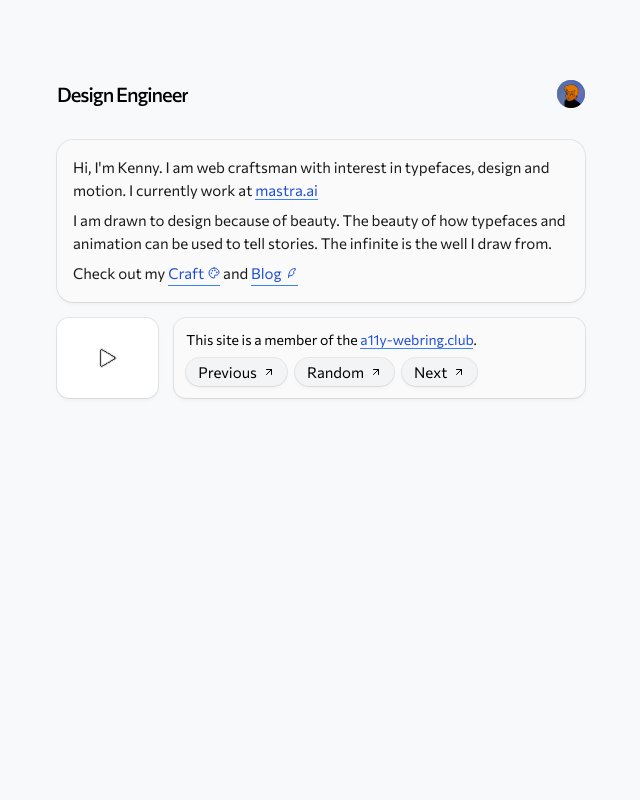
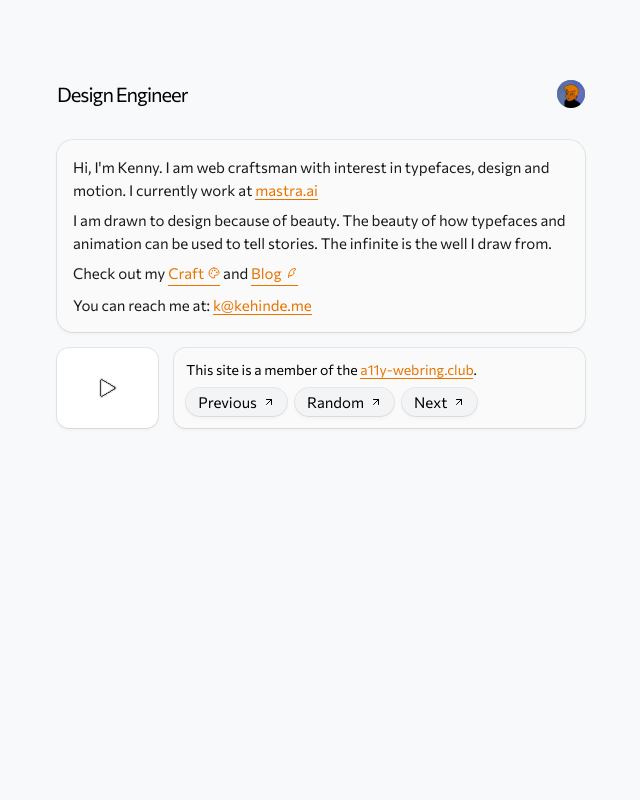
Before and after one commit to adeleke5140/portfolio-v2, a Next.js app: page / in a window 1280 px wide. Shown: the top 800 px of the page, without its empty margins (319-959 px from the left). Built offline with nearby package versions, Linux system fonts and the light colour scheme.

Commit message:
style: enhance link colors, add email contact, and improve play button functionality

```diff
--- a/src/components/introduction.tsx
+++ b/src/components/introduction.tsx
@@ -2,12 +2,11 @@
 import { craft } from '@/components/navigation/navigation'
 import { PageWrapper } from '@/components/pageWrapper'
 import { ProfileShine } from '@/components/profile-shine/profile-shine'
-import { cn } from '@/lib/utils'
 import { ArrowUpRight } from 'lucide-react'
 import { motion } from 'motion/react'
 
 import Link from 'next/link'
-import React from 'react'
+import React, { useState } from 'react'
 export const Introduction = () => {
   const TITLE = 'Design Engineer'
   return (
@@ -16,7 +15,7 @@ export const Introduction = () => {
       heading={
         <div className="flex w-full justify-between flex-row-reverse">
           <ProfileShine classname="mx-0" />
-          <h1 className="text-xl font-medium tracking-tighter">
+          <h1 className="text-xl   tracking-tighter">
             {TITLE.split('').map((letter, index) => (
               <React.Fragment key={index + 'title'}>
                 <span
@@ -44,7 +43,7 @@ export const Introduction = () => {
               design and motion. I currently work at{' '}
               <a
                 href="https://www.mastra.ai"
-                className="border-b border-blue-500 text-blue-700"
+                className="border-b border-[#e87400]   text-[#e87400]"
               >
                 mastra.ai
               </a>
@@ -62,17 +61,17 @@ export const Introduction = () => {
           <div>
             Check out my{' '}
             <Link
-              className="border-b border-blue-500 text-blue-700 gap-1 inline-flex items-center"
+              className="border-b border-[#e87400] text-[#e87400] gap-1 inline-flex items-center"
               href="/craft"
             >
-              <span>Craft</span> <span>{craft}</span>
+              <span className=" ">Craft</span> <span>{craft}</span>
             </Link>{' '}
             <span> and </span>
             <Link
-              className="border-b border-blue-500 text-blue-700 inline-flex gap-1 items-center"
+              className="border-b border-[#e87400] text-[#e87400] inline-flex gap-1 items-center"
               href={'/blog'}
             >
-              <span>Blog </span>
+              <span className=" ">Blog </span>
               <motion.svg
                 className="w-3 h-3"
                 xmlns="http://www.w3.org/2000/svg"
@@ -90,6 +89,16 @@ export const Introduction = () => {
                 ></path>
               </motion.svg>
             </Link>
+          </div>
+
+          <div className="text-[15px] dark:text-[#fefefe]">
+            You can reach me at:{' '}
+            <a
+              className="border-b border-[#e87400]   text-[#e87400]"
+              href="mailto:k@kehinde.me"
+            >
+              k@kehinde.me
+            </a>
           </div>
         </motion.div>
       </motion.section>
@@ -109,7 +118,7 @@ const A11ySection = () => {
         <p>
           This site is a member of the{' '}
           <a
-            className="text-blue-700 border-b border-blue-500"
+            className="text-[#e87400] border-b border-[#e87400]  "
             rel="external"
             href="https://a11y-webring.club/"
           >
@@ -170,8 +179,10 @@ const A11ySection = () => {
 }
 
 const NowPlayingSection = () => {
+  const [isPlaying, setIsPlaying] = useState(false)
   return (
-    <div className="bg-white relative flex items-center rounded-xl card text-sm gap-1.5  h-20 w-1/4 font-mono">
+    <div className="bg-white group overflow-hidden relative flex justify-center items-center rounded-xl card text-sm gap-1.5  h-20 w-1/4 font-mono">
+      <button onClick={() => setIsPlaying(!isPlaying)} type="button">
         <svg
           id="play"
           xmlns="http://www.w3.org/2000/svg"
@@ -183,6 +194,13 @@ const NowPlayingSection = () => {
             d="m21,11v-1h-1v-1h-2v-1h-2v-1h-1v-1h-2v-1h-2v-1h-1v-1h-2v-1h-2v-1h-3v1h-1v20h1v1h3v-1h2v-1h2v-1h1v-1h2v-1h2v-1h1v-1h2v-1h2v-1h1v-1h1v-2h-1Zm-2,2h-2v1h-2v1h-1v1h-2v1h-2v1h-1v1h-2v1h-2v1h-1V3h1v1h2v1h2v1h1v1h2v1h2v1h1v1h2v1h2v2Z"
           />
         </svg>
+      </button>
+      <span
+        data-playing={isPlaying}
+        className="absolute data-[playing=true]:translate-y-0 translate-y-[125%] transition-transform duration-[500ms] bg-[#fafafa] bottom-1 text-center rounded-xl px-2 w-[calc(100%-0.5rem)] left-1/2 card -translate-x-1/2 text-[#e87400]"
+      >
+        no-op
+      </span>
     </div>
   )
 }
```
Lines whose indentation alone changed are shown as unchanged.
